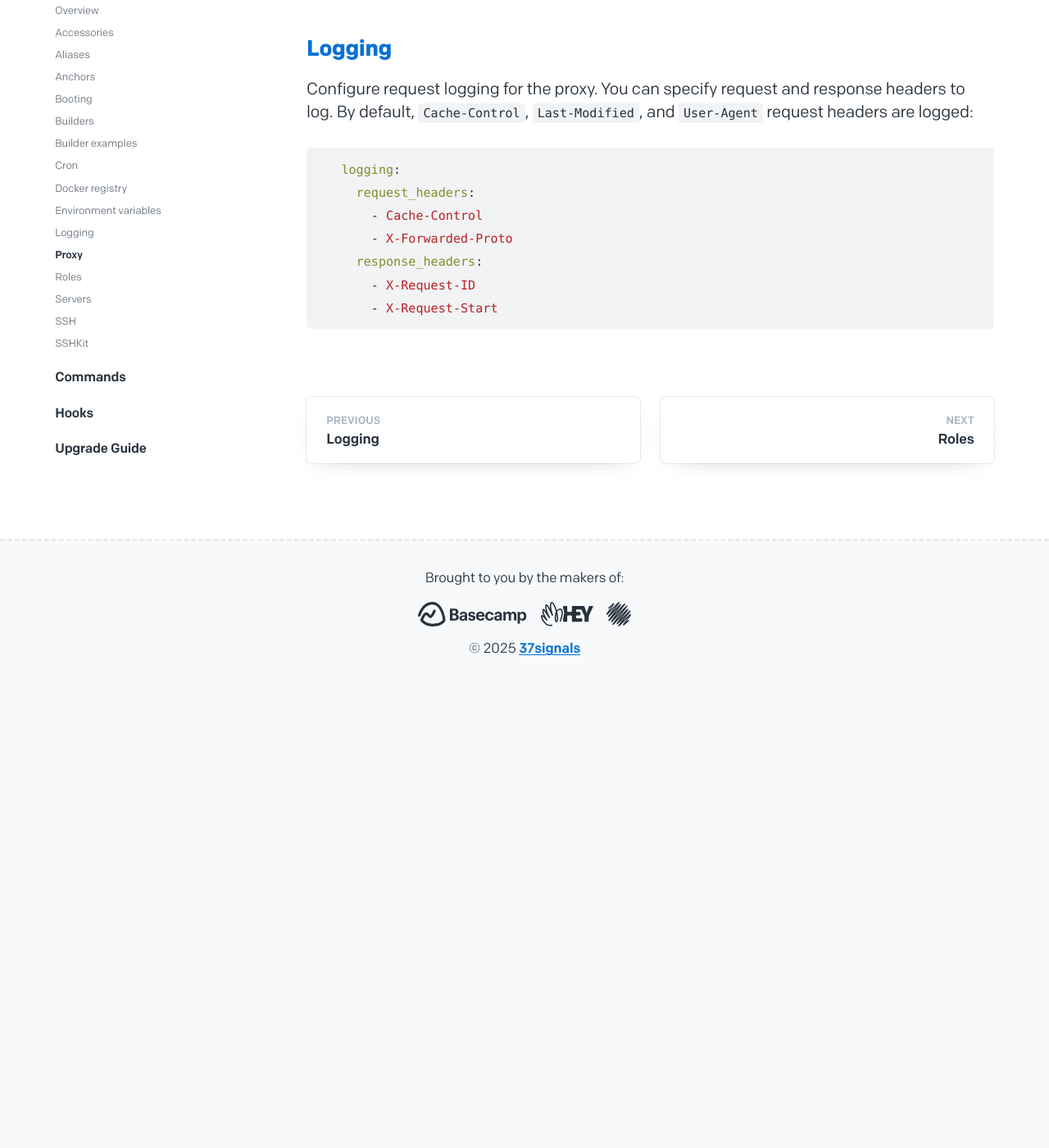
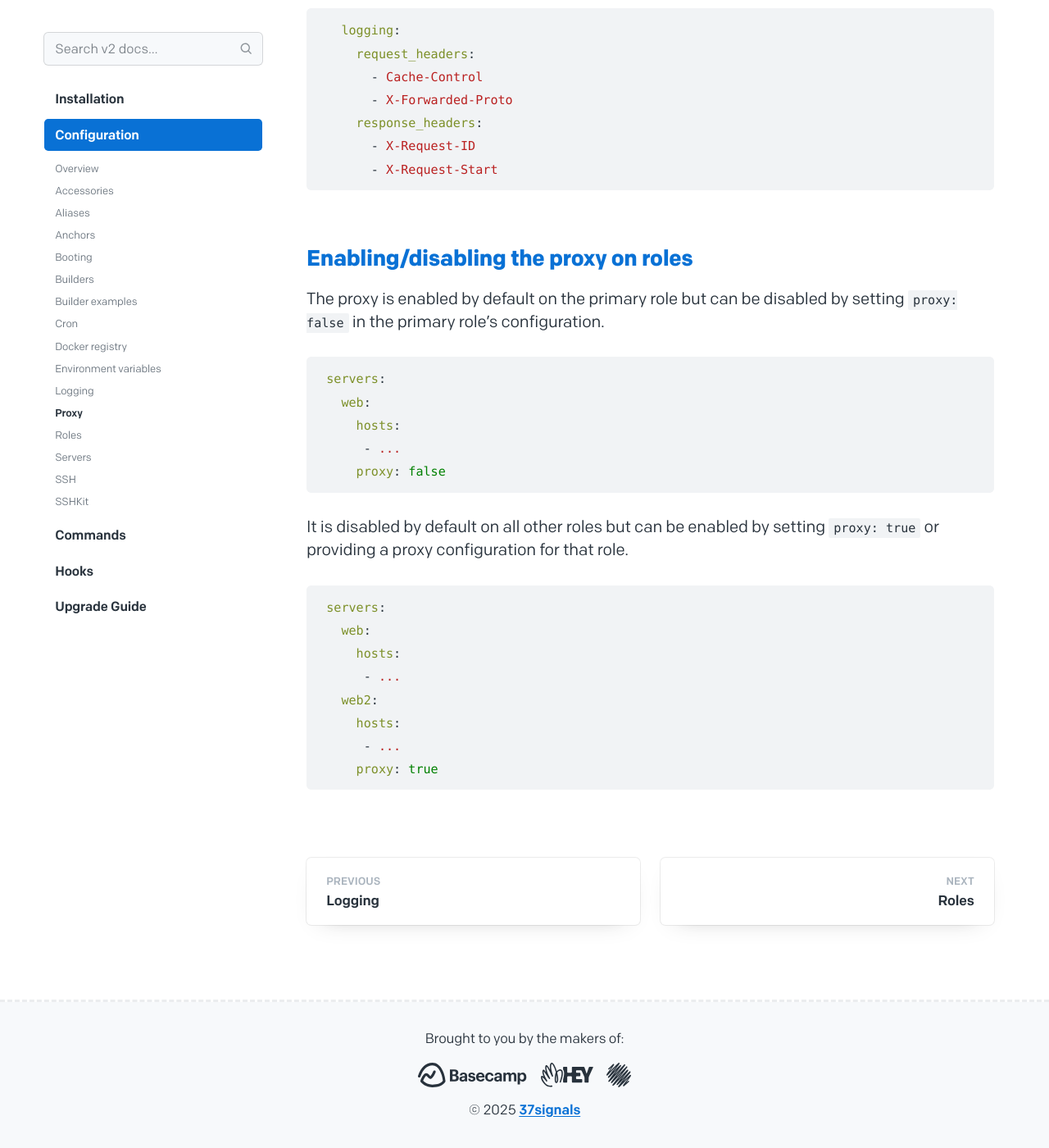
Before and after one commit to basecamp/kamal-site, a Jekyll site: the page built from docs/configuration/proxy.md, in a window 1280 px wide and 1400 px high, scrolled down 3840 px. Shown: the whole window at 82% size. Built offline with Jekyll 4.4.1, drawn with Linux system fonts in a browser that asks for light colours; before the commit the page ends 4677 px from its top, so only the background shows below that; some of the changed text lies outside the part shown.

Commit message:
Pull in doc changes from kamal repo

````diff
--- a/docs/configuration/proxy.md
+++ b/docs/configuration/proxy.md
@@ -149,3 +144,30 @@ By default, `Cache-Control`, `Last-Modified`, and `User-Agent` request headers a
       - X-Request-ID
       - X-Request-Start
 ```
+
+## [Enabling/disabling the proxy on roles](#enabling/disabling-the-proxy-on-roles)
+
+The proxy is enabled by default on the primary role but can be disabled by
+setting `proxy: false` in the primary role's configuration.
+
+```yaml
+servers:
+  web:
+    hosts:
+     - ...
+    proxy: false
+```
+
+It is disabled by default on all other roles but can be enabled by setting
+`proxy: true` or providing a proxy configuration for that role.
+
+```yaml
+servers:
+  web:
+    hosts:
+     - ...
+  web2:
+    hosts:
+     - ...
+    proxy: true
+```
````
Also changed, not shown: other parts of docs/configuration/proxy.md (+0 -5 lines).
